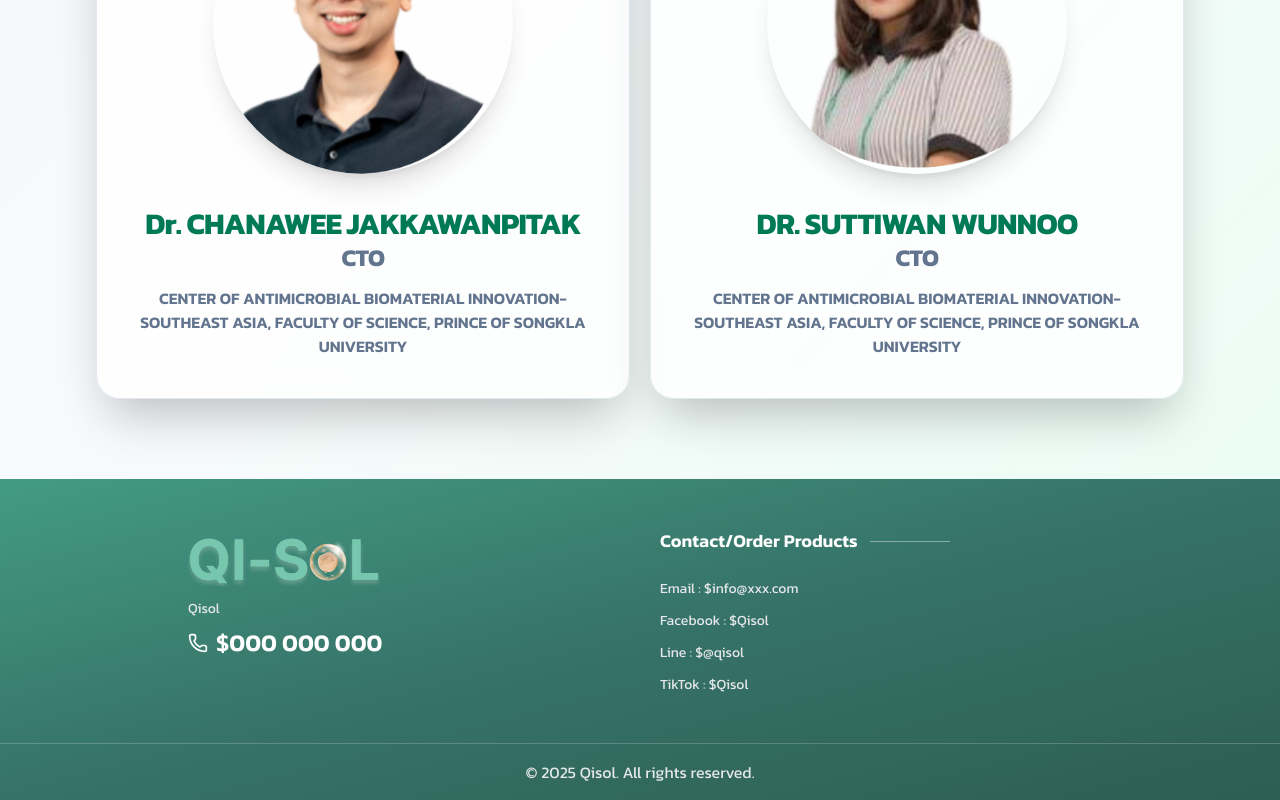
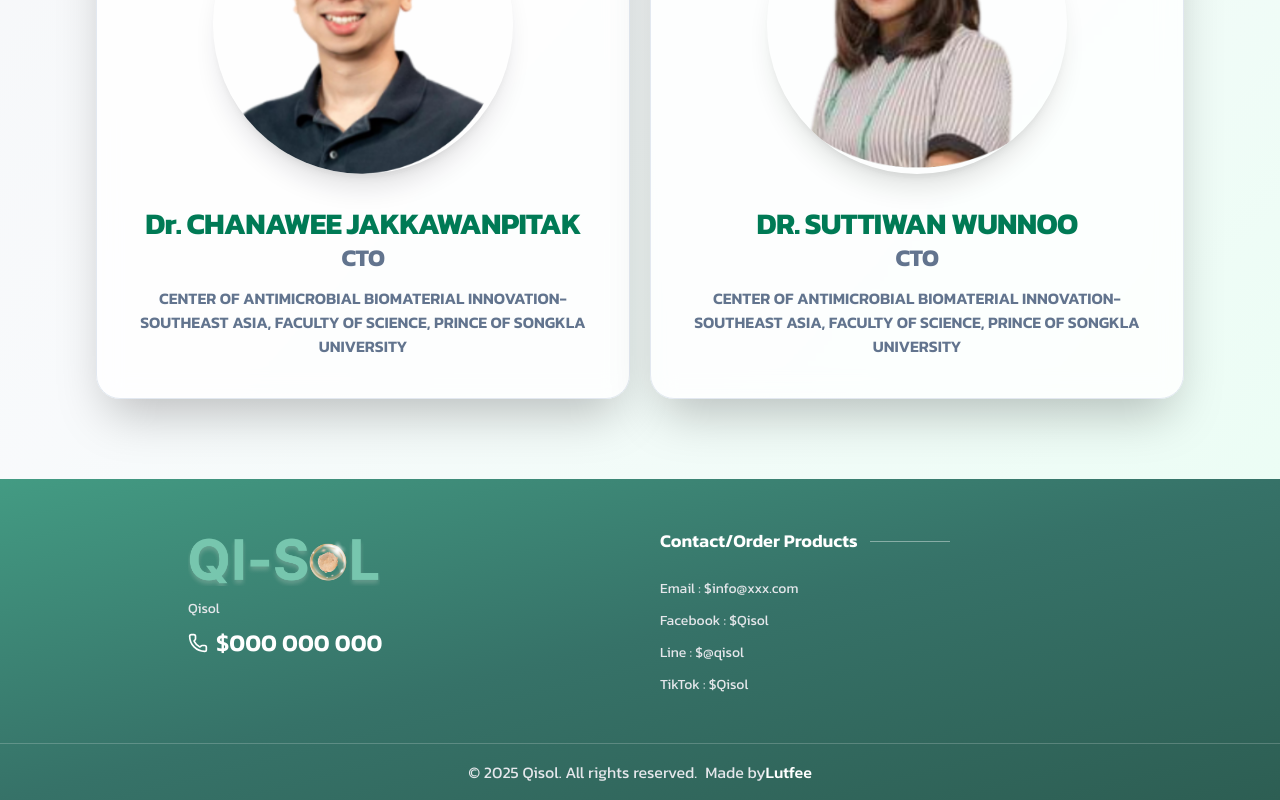
Before and after one commit to zibal2567/Qisol-web, a Next.js app: page /th-TH in a window 1280 px wide. Shown: the part 6911-7711 px from the top of the page. Built offline with nearby package versions, Linux system fonts and the light colour scheme.

Commit message:
feat: Update Footer to include creator attribution and enhance copyright notice

```diff
--- a/src/components/Footer.tsx
+++ b/src/components/Footer.tsx
@@ -50,11 +50,22 @@ export default function Footer() {
                   {/* Bottom Bar */}
                   <div className="border-t border-white/20">
                         <div className="container mx-auto px-4 py-4">
-                              <div className="text-gray-200 text-center text-sm sm:text-base">
-                                    © 2025 Qisol. All rights reserved.
+                              <div className="text-gray-200 text-center text-sm sm:text-base space-x-2">
+                                    <span>© 2025 Qisol. All rights reserved.</span>
+                                    <span>Made by
+                                          <a
+                                                href="https://dl-lutfee.vercel.app/"
+                                                target="_blank"
+                                                rel="noopener noreferrer"
+                                                className="text-white transition-colors font-medium"
+                                          >
+                                                Lutfee
+                                          </a>
+                                    </span>
                               </div>
                         </div>
                   </div>
+
             </footer>
       )
 }
```
